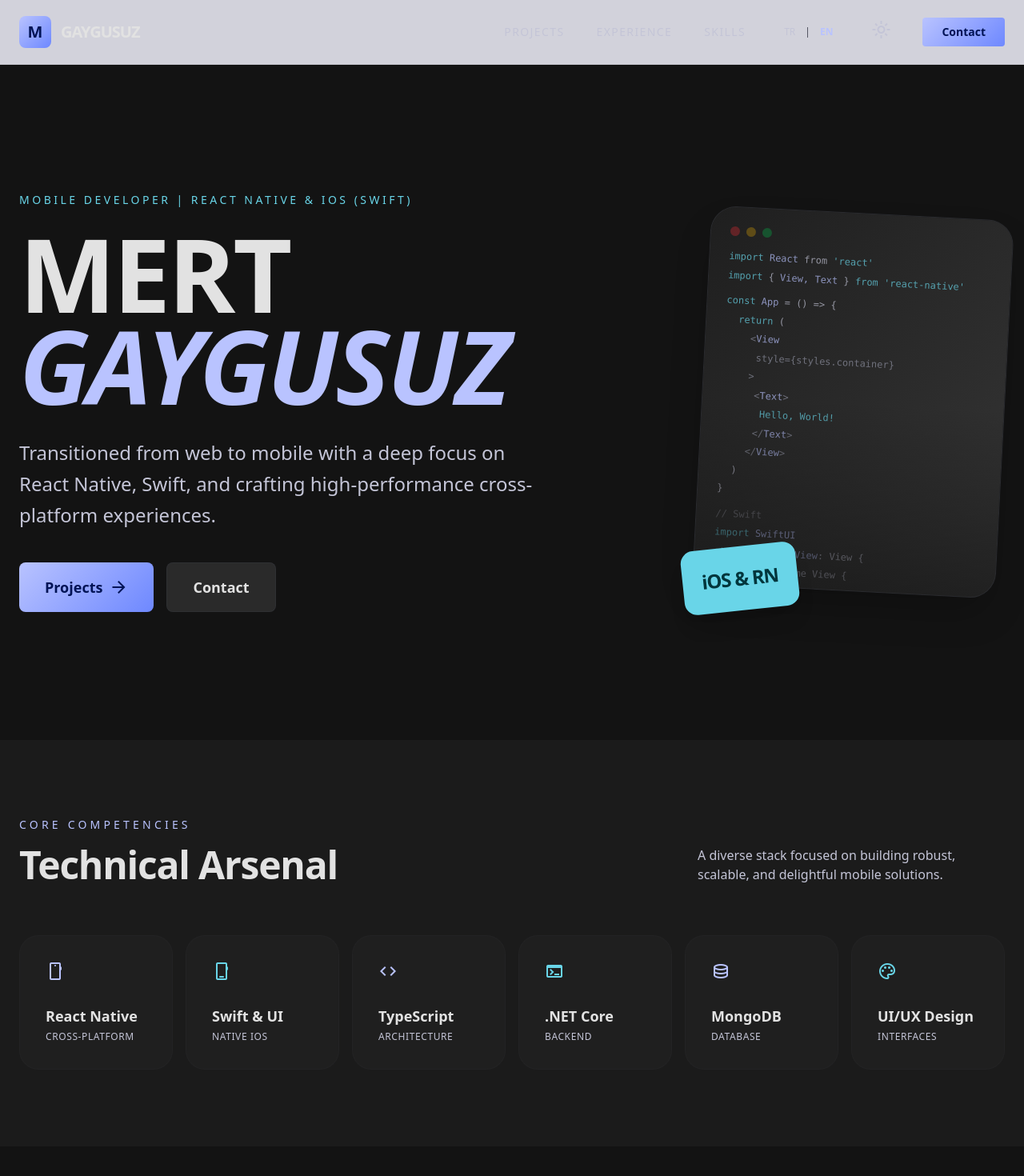
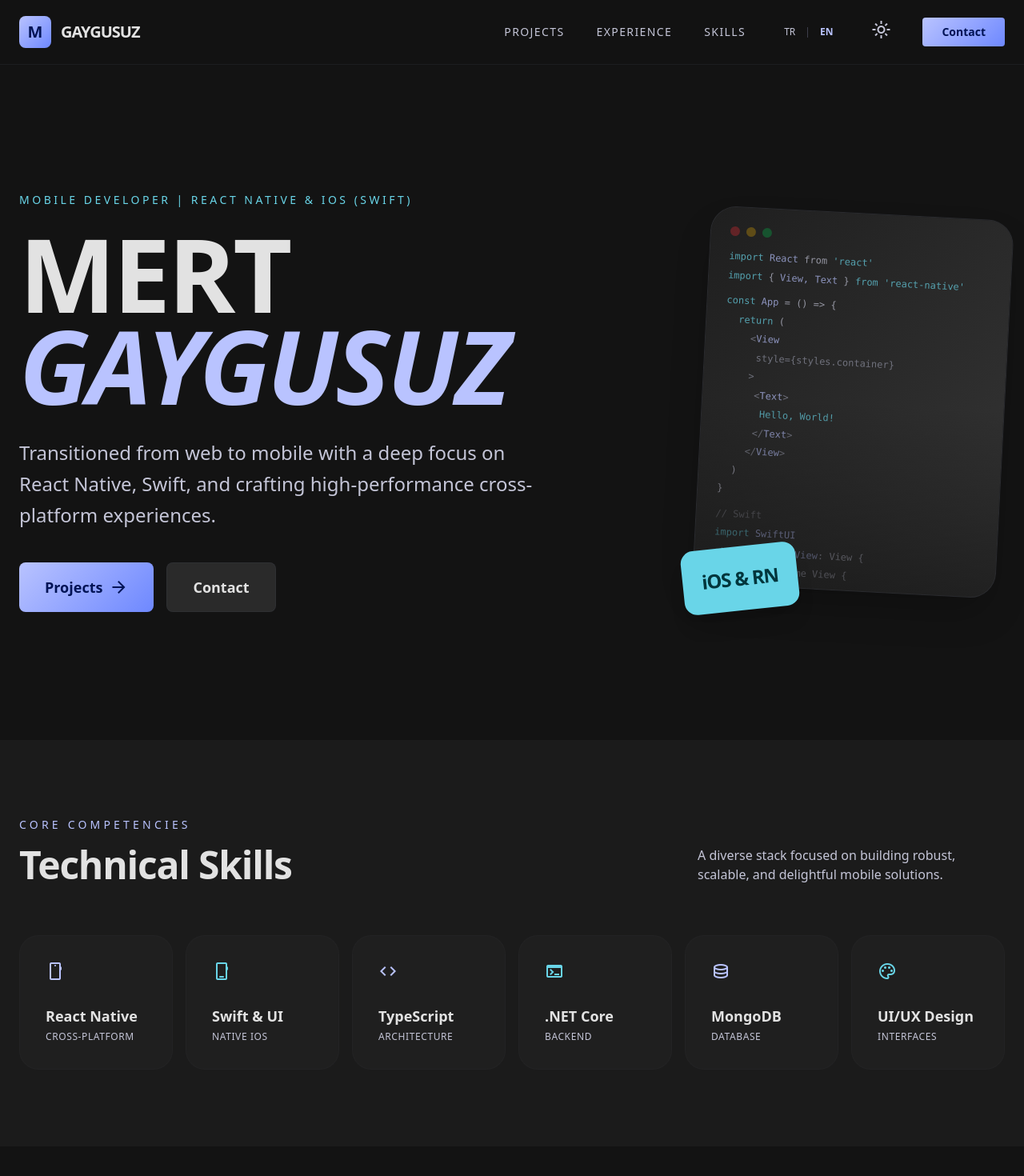
Before and after one commit to mertgaygusuz/mertgaygusuz.github.io, a Next.js app: page / in a window 1280 px wide. Shown: the top 1470 px of the page at 80% size. Built offline with nearby package versions, Linux system fonts and the light colour scheme.

Commit message:
fix: navbar dark/light mode styling and i18n hardcoded strings

```diff
--- a/src/app/globals.css
+++ b/src/app/globals.css
@@ -1,4 +1,5 @@
 @import "tailwindcss";
+@custom-variant dark (&:where(.dark, .dark *));
 
 @theme {
   --font-headline: var(--font-inter), sans-serif;
@@ -100,27 +101,26 @@ body {
 }
 
 .glass-nav {
-  background: rgba(19, 19, 19, 0.8);
-  backdrop-filter: blur(12px);
-  -webkit-backdrop-filter: blur(12px);
+  background: rgba(245, 245, 255, 0.92);
+  backdrop-filter: blur(16px);
+  -webkit-backdrop-filter: blur(16px);
+  border-bottom: 1px solid rgba(48, 81, 212, 0.1);
 }
 
-:not(.dark) .glass-nav {
-  background: rgba(245, 245, 255, 0.85);
+.dark .glass-nav {
+  background: rgba(19, 19, 19, 0.92);
+  border-bottom: 1px solid rgba(185, 195, 255, 0.12);
 }
 
 .glass-panel {
   backdrop-filter: blur(12px);
   -webkit-backdrop-filter: blur(12px);
+  background: rgba(255, 255, 255, 0.6);
 }
 
 .dark .glass-panel {
   background: rgba(31, 31, 31, 0.85);
   border-color: rgba(255, 255, 255, 0.06);
-}
-
-:not(.dark) .glass-panel {
-  background: rgba(255, 255, 255, 0.6);
 }
 
 ::selection {
--- a/src/components/Experience.tsx
+++ b/src/components/Experience.tsx
@@ -4,7 +4,8 @@ import { motion } from 'framer-motion'
 import { useLanguage } from '@/context/LanguageContext'
 
 export function Experience() {
-  const { t } = useLanguage()
+  const { t, lang } = useLanguage()
+  const isEn = lang === 'en'
 
   return (
     <section className="py-32 px-6" id="experience">
@@ -15,13 +16,13 @@ export function Experience() {
           <div className="lg:col-span-4">
             <div className="sticky top-32">
               <span className="font-label text-secondary uppercase tracking-[0.3em] text-sm block mb-4">
-                Professional History
+                {isEn ? 'Professional History' : 'Kariyer Geçmişi'}
               </span>
               <h2 className="text-6xl font-black tracking-tighter mb-8 leading-none">
-                {t.experience.title === 'Work Experience' ? 'The\nJourney' : 'Kariyer'}
+                {isEn ? 'The Journey' : 'Kariyer'}
               </h2>
               <p className="text-on-surface-variant text-lg font-label">
-                {t.experience.title === 'Work Experience'
+                {isEn
                   ? 'A chronological evolution through the tech ecosystem.'
                   : 'Teknoloji ekosistemindeki kronolojik bir gelişim yolculuğu.'}
               </p>
--- a/src/components/Footer.tsx
+++ b/src/components/Footer.tsx
@@ -1,6 +1,11 @@
 'use client'
 
+import { useLanguage } from '@/context/LanguageContext'
+
 export function Footer() {
+  const { lang } = useLanguage()
+  const isEn = lang === 'en'
+
   return (
     <footer className="bg-surface-container-lowest py-20 px-6 border-t border-outline-variant/10">
       <div className="max-w-7xl mx-auto">
@@ -22,7 +27,7 @@ export function Footer() {
           {/* Links + availability */}
           <div className="md:col-span-8 flex flex-wrap justify-start md:justify-end gap-12">
             <div className="flex flex-col gap-4">
-              <span className="font-label text-xs text-outline uppercase tracking-widest">Connect</span>
+              <span className="font-label text-xs text-outline uppercase tracking-widest">{isEn ? 'Connect' : 'Bağlantı'}</span>
               <div className="flex gap-6">
                 <a
                   href="https://linkedin.com/in/mertgaygusuz"
@@ -50,10 +55,10 @@ export function Footer() {
             </div>
 
             <div className="flex flex-col gap-4">
-              <span className="font-label text-xs text-outline uppercase tracking-widest">Availability</span>
+              <span className="font-label text-xs text-outline uppercase tracking-widest">{isEn ? 'Availability' : 'Durum'}</span>
               <div className="flex items-center gap-2">
                 <div className="w-2 h-2 rounded-full bg-green-500" />
-                <span className="text-on-surface font-bold font-label">Ready for new projects</span>
+                <span className="text-on-surface font-bold font-label">{isEn ? 'Ready for new projects' : 'Yeni projelere açık'}</span>
               </div>
             </div>
           </div>
--- a/src/components/Navbar.tsx
+++ b/src/components/Navbar.tsx
@@ -13,14 +13,14 @@ export function Navbar() {
   useEffect(() => setMounted(true), [])
 
   return (
-    <header className="fixed top-0 z-50 w-full glass-nav border-b border-outline-variant/10">
+    <header className="fixed top-0 z-50 w-full backdrop-blur-xl bg-background/90 border-b border-outline-variant/20">
       <div className="max-w-7xl mx-auto px-6 h-20 flex items-center justify-between">
         {/* Logo */}
         <div className="flex items-center gap-3">
           <div className="w-10 h-10 hero-gradient flex items-center justify-center rounded-xl">
             <span className="font-black text-on-primary-fixed text-xl">M</span>
           </div>
-          <span className="font-label font-bold tracking-tighter text-xl uppercase">Gaygusuz</span>
+          <span className="font-label font-bold tracking-tighter text-xl uppercase text-on-surface">Gaygusuz</span>
         </div>
 
         {/* Desktop Nav */}
@@ -88,7 +88,7 @@ export function Navbar() {
               key={href}
               href={href}
               onClick={() => setMobileOpen(false)}
-              className="text-on-surface-variant hover:text-primary font-label text-sm uppercase tracking-widest py-3 border-b border-outline-variant/20 transition-colors duration-200"
+              className="text-on-surface-variant hover:text-primary font-label text-sm uppercase tracking-widest py-3 border-b border-outline-variant/20 transition-colors"
             >
               {label}
             </a>
--- a/src/components/Projects.tsx
+++ b/src/components/Projects.tsx
@@ -35,7 +35,8 @@ const PROJECT_META = [
 ]
 
 export function Projects() {
-  const { t } = useLanguage()
+  const { t, lang } = useLanguage()
+  const isEn = lang === 'en'
 
   return (
     <section className="bg-surface-container py-32 px-6" id="work">
@@ -47,10 +48,10 @@ export function Projects() {
           className="mb-20"
         >
           <span className="font-label text-primary uppercase tracking-[0.3em] text-sm block mb-4">
-            Portfolio Highlights
+            {isEn ? 'Portfolio Highlights' : 'Öne Çıkan Projeler'}
           </span>
           <h2 className="text-6xl font-black tracking-tighter">
-            {t.projects.title === 'Personal Projects' ? 'Digital Builds' : 'Projeler'}
+            {isEn ? 'Digital Builds' : 'Projeler'}
           </h2>
         </motion.div>
 
@@ -99,7 +100,7 @@ export function Projects() {
                     rel="noopener noreferrer"
                     className={`inline-flex items-center gap-2 font-black uppercase tracking-widest text-sm hover:gap-4 transition-all ${linkColor}`}
                   >
-                    {t.projects.title === 'Personal Projects' ? 'Explore Project' : 'Projeyi İncele'}
+                    {isEn ? 'Explore Project' : 'Projeyi İncele'}
                     <span className="material-symbols-outlined text-base">open_in_new</span>
                   </a>
                 </div>
--- a/src/components/Skills.tsx
+++ b/src/components/Skills.tsx
@@ -13,7 +13,8 @@ const SKILLS = [
 ]
 
 export function Skills() {
-  const { t } = useLanguage()
+  const { lang } = useLanguage()
+  const isEn = lang === 'en'
 
   return (
     <section className="bg-surface-container-low py-24 px-6" id="skills">
@@ -27,14 +28,14 @@ export function Skills() {
         >
           <div>
             <span className="font-label text-primary uppercase tracking-[0.3em] text-sm block mb-4">
-              Core Competencies
+              {isEn ? 'Core Competencies' : 'Temel Yetkinlikler'}
             </span>
             <h2 className="text-5xl font-black tracking-tight">
-              {t.skills.title === 'Skills' ? 'Technical Arsenal' : 'Teknik Yetenekler'}
+              {isEn ? 'Technical Skills' : 'Teknik Yetenekler'}
             </h2>
           </div>
           <p className="text-on-surface-variant max-w-sm font-label">
-            {t.skills.title === 'Skills'
+            {isEn
               ? 'A diverse stack focused on building robust, scalable, and delightful mobile solutions.'
               : 'Güçlü, ölçeklenebilir ve etkileyici mobil çözümler üretmeye odaklanan geniş bir teknoloji yelpazesi.'}
           </p>
```
